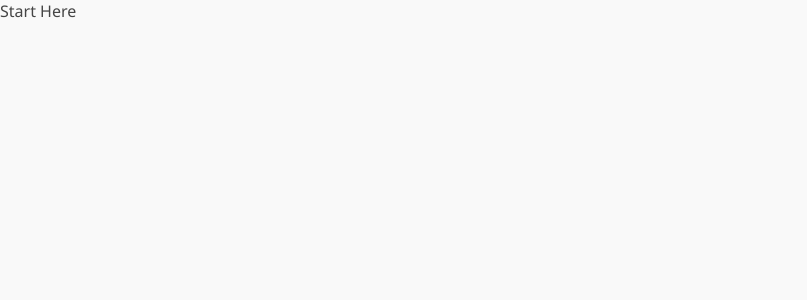
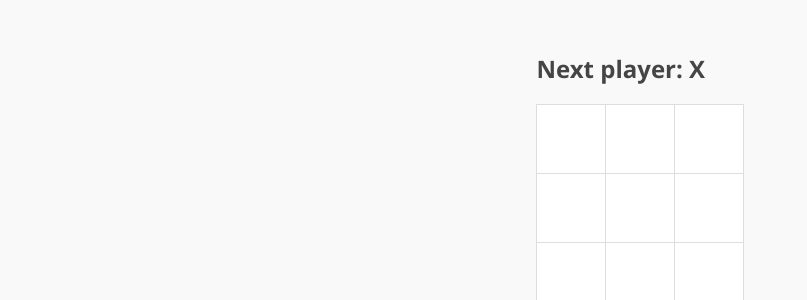
Before and after one commit to davidkvara/react-sandbox, a React (Create React App) app: page / in a window 1280 px wide. Shown: the top 300 px of the page, without its empty margins (0-807 px from the left). Built offline with nearby package versions, Linux system fonts and the light colour scheme.

Commit message:
tic-tac-toe game

```diff
--- a/package.json
+++ b/package.json
@@ -3,6 +3,7 @@
   "version": "0.1.0",
   "private": true,
   "dependencies": {
+    "classnames": "^2.2.5",
     "gh-pages": "^1.0.0",
     "react": "^16.2.0",
     "react-dom": "^16.2.0",
--- /dev/null
+++ b/src/examples/TicTacToe.js
@@ -0,0 +1,96 @@
+import React from "react";
+import "./css/tictactoe.css";
+import classNames from "classnames";
+
+function Square(props) {
+  let btnClass = classNames({
+    square: true,
+    "x-color": props.value === "X"
+    // "btn-over": !this.state.isPressed && this.state.isHovered
+  });
+  return (
+    <button className={btnClass} onClick={props.onSquareClick}>
+      {props.value}
+    </button>
+  );
+}
+
+class Board extends React.Component {
+  state = { squares: Array(9).fill(null), xIsNext: true };
+
+  handleSquareClick(i) {
+    const newSquares = this.state.squares.slice();
+    if (haveWinner(newSquares) || newSquares[i]) {
+      return "";
+    }
+    newSquares[i] = this.state.xIsNext ? "X" : "O";
+    this.setState({ squares: newSquares, xIsNext: !this.state.xIsNext });
+  }
+
+  renderSquare(i) {
+    return (
+      <Square
+        value={this.state.squares[i]}
+        onSquareClick={() => this.handleSquareClick(i)}
+      />
+    );
+  }
+
+  render() {
+    const winner = haveWinner(this.state.squares);
+    let status;
+    if (winner) {
+      status = "Winner: " + winner;
+    } else {
+      status = "Next player: " + (this.state.xIsNext ? "X" : "O");
+    }
+
+    return (
+      <div className="board">
+        <h2>{status}</h2>
+        <div className="board-row">
+          {this.renderSquare(0)}
+          {this.renderSquare(1)}
+          {this.renderSquare(2)}
+        </div>
+        <div className="board-row">
+          {this.renderSquare(3)}
+          {this.renderSquare(4)}
+          {this.renderSquare(5)}
+        </div>
+        <div className="board-row">
+          {this.renderSquare(6)}
+          {this.renderSquare(7)}
+          {this.renderSquare(8)}
+        </div>
+      </div>
+    );
+  }
+}
+
+function haveWinner(squares) {
+  const lines = [
+    [0, 1, 2],
+    [3, 4, 5],
+    [6, 7, 8],
+    [0, 3, 6],
+    [1, 4, 7],
+    [2, 5, 8],
+    [0, 4, 8],
+    [2, 4, 6]
+  ];
+  for (let i = 0; i < lines.length; i++) {
+    const [a, b, c] = lines[i];
+    if (squares[a] && squares[a] === squares[b] && squares[a] === squares[c]) {
+      return squares[a];
+    }
+  }
+}
+
+const Game = () => (
+  <div className="game">
+    <Board />
+  </div>
+);
+
+export default Game;
--- /dev/null
+++ b/src/examples/css/tictactoe.css
@@ -0,0 +1,34 @@
+.game {
+  display: flex;
+  justify-content: center;
+  padding: 2em 1em;
+}
+
+.board {
+  display: flex;
+  flex-direction: column;
+}
+
+.board-row {
+  display: flex;
+}
+
+.square {
+  border: 1px solid #ddd;
+  background: #fff;
+  width: 70px;
+  height: 70px;
+  line-height: 70px;
+  font-size: 24px;
+  font-weight: 600;
+  margin-left: -1px;
+  margin-top: -1px;
+  color: slateblue;
+}
+
+.square:focus {
+  outline: 0;
+}
+.square.x-color {
+  color: mediumvioletred;
+}
--- a/src/index.js
+++ b/src/index.js
@@ -1,6 +1,7 @@
 import React from "react";
 import ReactDOM from "react-dom";
-import App from "./App";
+// import App from "./App";
+import Game from "./examples/TicTacToe";
 import "./index.css";
 
-ReactDOM.render(<App />, document.getElementById("root"));
+ReactDOM.render(<Game />, document.getElementById("root"));
```
Also changed, not shown: 1 other file (tests, documents, lock files or other folders).
